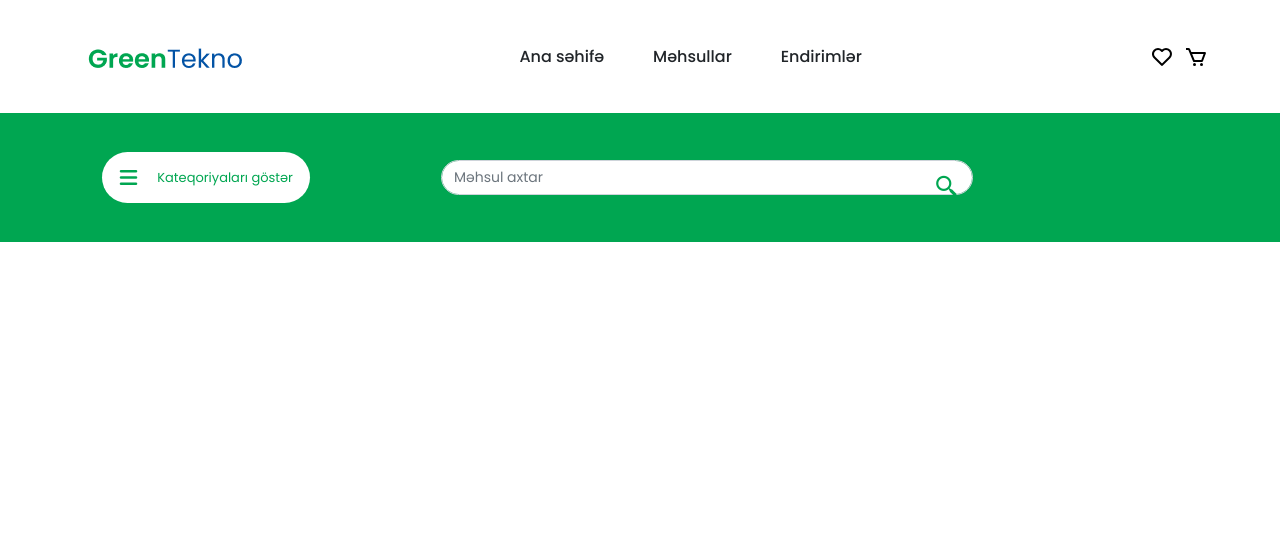
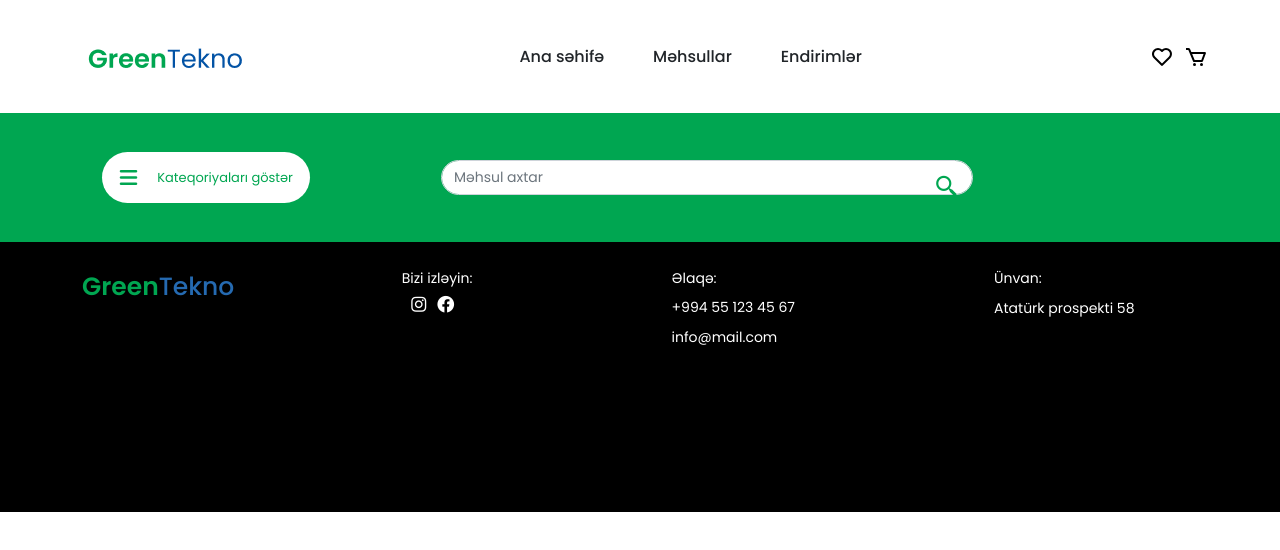
Before and after one commit to samirquluzade/E-Commerce-Product, a React (Create React App) app: page / in a window 1280 px wide. Shown: the top 550 px of the page. Built offline with nearby package versions, Linux system fonts and the light colour scheme.

Commit message:
Created:(Footer section)

```diff
--- a/src/components/Header.js
+++ b/src/components/Header.js
@@ -1,5 +1,5 @@
 import React, {useEffect, useState} from 'react';
-import {Container} from "react-bootstrap";
+import {Container, Row} from "react-bootstrap";
 import classes from './Header.module.css';
 
 const Header = () => {
@@ -16,6 +16,7 @@ const Header = () => {
     }
 
     return(
+            <div className={classes.site}>
                 <div className={classes.head}>
                     <Container>
                     <div className={classes.mainMenu}>
@@ -66,6 +67,37 @@ const Header = () => {
                             </div>
                     </div>
                 </div>
+                <div className={classes.footer}>
+                    <Container>
+                        <Row>
+                            <div className={classes.footerHelp}>
+                                <div className={classes.logo}>
+                                    <span>Green</span>
+                                    <span>Tekno</span>
+                                </div>
+                                <div className={classes.info}>
+                                    <div className={classes.follow}>
+                                        <p>Bizi izləyin:</p>
+                                        <div className={classes.links}>
+                                            <i className='bx bxl-instagram'></i>
+                                            <i className='bx bxl-facebook-circle'></i>
+                                        </div>
+                                    </div>
+                                    <div className={classes.contact}>
+                                        <p>Əlaqə:</p>
+                                        <p>+994 55 123 45 67</p>
+                                        <p>info@mail.com</p>
+                                    </div>
+                                    <div className={classes.address}>
+                                        <p>Ünvan:</p>
+                                        <p>Atatürk prospekti 58</p>
+                                    </div>
+                                </div>
+                            </div>
+                        </Row>
+                    </Container>
+                </div>
+            </div>
     );
 }
 
--- a/src/components/Header.module.css
+++ b/src/components/Header.module.css
@@ -116,6 +116,58 @@
     font-size: 14px;
     position: relative;
 }
+.footer{
+    height: 270px;
+    background-color: #000000;
+    padding-top: 2%;
+    display: flex;
+    flex-direction: row;
+}
+.logo span:nth-child(1){
+    color:#00A651;
+    font-size: 25px;
+    font-weight: 600;
+}
+.logo span:nth-child(2){
+    color:#256AB1;
+    font-size: 25px;
+    font-weight: 500;
+}
+.footerHelp{
+    display: flex;
+    flex-direction: row;
+    color:white;
+    font-weight: 400;
+    font-size: 14px;
+}
+.info{
+    display: flex;
+    flex-direction: row;
+    margin-left: 15%;
+    width: 100%;
+}
+.links i{
+    font-size: 20px;
+    margin-left: 10%;
+}
+.contact{
+    margin-left: 25%;
+}
+.follow p{
+    white-space: nowrap;
+    margin-bottom: 7%;
+}
+.contact p{
+    white-space: nowrap;
+    margin-bottom: 7%;
+}
+.address{
+    margin-left: 25%;
+}
+.address p{
+    white-space: nowrap;
+    margin-bottom: 7%;
+}
 @media(max-width: 768px){
     .menu{
         display: none;
@@ -137,3 +189,8 @@
         right: 5%;
     }
 }
+@media(max-width: 992px)  {
+    .footer{
+        display: none;
+    }
+}
```
Lines whose indentation alone changed are shown as unchanged.
